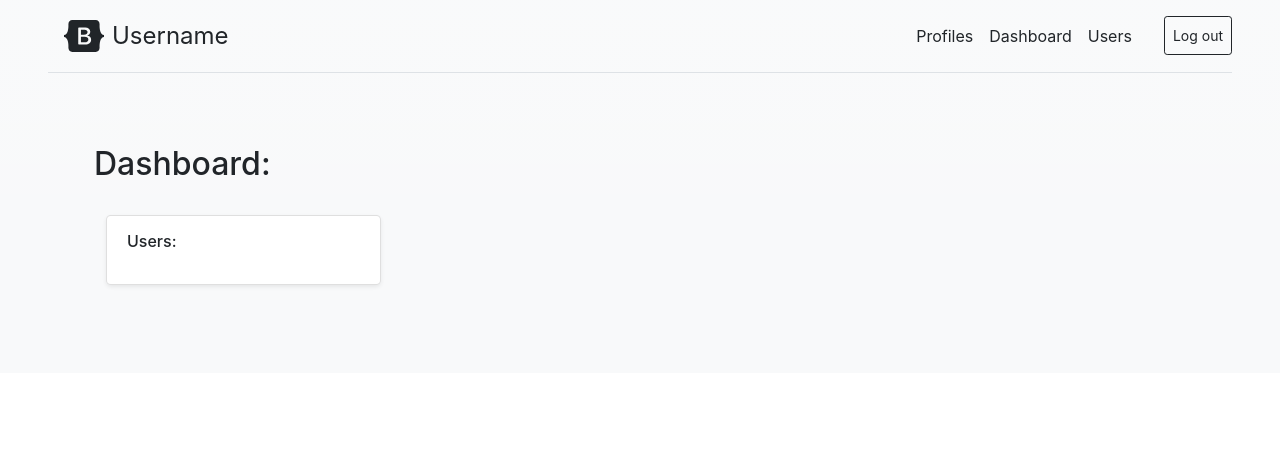
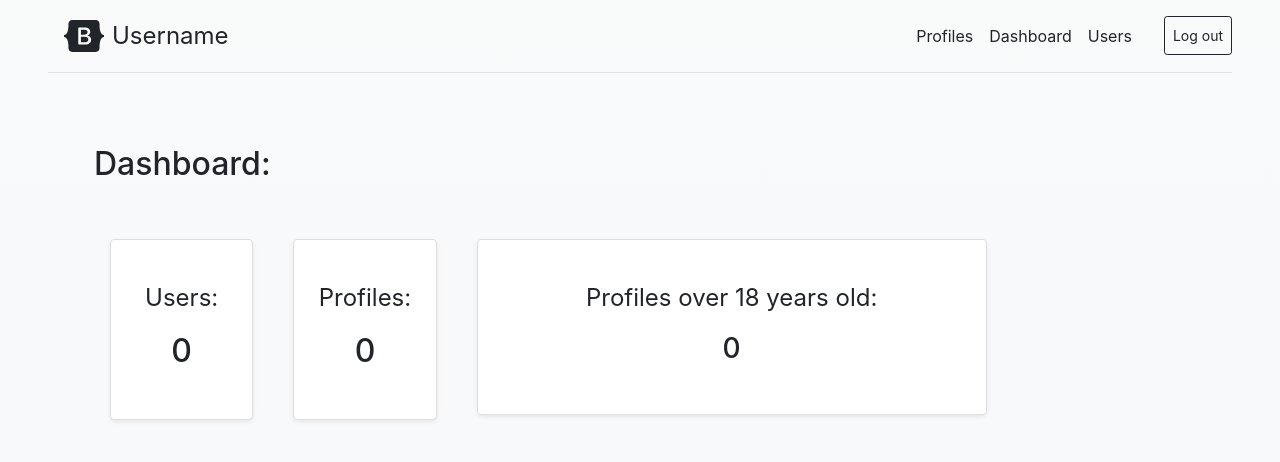
Before and after one commit to Iverick/profiles-frontend, a React (Create React App) app: page / in a window 1280 px wide. Shown: the top 462 px of the page. Built offline with nearby package versions, Linux system fonts and the light colour scheme; no server answers.

Commit message:
Added Router and improved Dashboard.

```diff
--- a/src/App.js
+++ b/src/App.js
@@ -1,7 +1,7 @@
+import { BrowserRouter } from 'react-router-dom'
 import './App.css'
+import MainRouter from './MainRouter'
 import Navbar from './components/Navbar'
-import Dashboard from './components/dashboard/Dashboard'
-import Users from './components/users/Users'
 
 export default function App() {
   return (
@@ -11,7 +11,9 @@ export default function App() {
       </header>
 
       <div className="main container px-4 py-5">
-        <Dashboard />
+        <BrowserRouter>
+          <MainRouter />
+        </BrowserRouter>
       </div>
     </div>
   );
--- /dev/null
+++ b/src/MainRouter.js
@@ -0,0 +1,17 @@
+import React from 'react'
+import { Route, Routes } from 'react-router-dom'
+import Dashboard from './components/dashboard/Dashboard'
+import Users from './components/users/Users'
+
+const MainRouter = () => {
+  return (
+    <div>
+      <Routes>
+        <Route exact path="/" element={ <Dashboard /> } />
+        <Route path="/users" element= { <Users /> } />
+      </Routes>
+    </div>
+  )
+}
+
+export default MainRouter
--- a/src/components/Navbar.js
+++ b/src/components/Navbar.js
@@ -10,8 +10,8 @@ function Navbar() {
 
       <nav className="d-inline-flex mt-2 mt-md-0 ms-md-auto">
         <a className="me-3 py-2 text-dark text-decoration-none" href="#">Profiles</a>
-        <a className="me-3 py-2 text-dark text-decoration-none" href="#">Dashboard</a>
-        <a className="me-3 py-2 text-dark text-decoration-none" href="#">Users</a>
+        <a className="me-3 py-2 text-dark text-decoration-none" href="/">Dashboard</a>
+        <a className="me-3 py-2 text-dark text-decoration-none" href="/users">Users</a>
         <div>
           <button type="button" className="btn ms-3 py-2 btn-outline-dark btn-sm text-decoration-none">Log out</button>
         </div>
--- a/src/components/dashboard/Dashboard.js
+++ b/src/components/dashboard/Dashboard.js
@@ -16,7 +16,10 @@ export default function Dashboard() {
     getDashboardAPIData().then((items) => {
       if (mounted) {
         setdashboardData(items)
-        // console.log(items)
+
+        /* ToDo  remove console log after finishing component! */
+        console.log(items)
+
       }
     })
     return () => (mounted = false)
@@ -25,12 +28,33 @@ export default function Dashboard() {
   return (
     <div>
       <h2 className="pb-2">Dashboard:</h2>
+      <div className="row g-2 py-2">
+        <div className="mb-4 rounded-3 shadow-sm mx-3"></div>
+        <div className="col-2">
+          <div className="card mb-4 rounded-3 shadow-sm mx-3">
+            <div className="card-body text-center my-4">
+              <p className="fs-4">Users:</p>
+              <h2>{ dashboardData.users_count || 0 }</h2>
+            </div>
+          </div>
+        </div>
+        <div className="col-2">
+          <div className="card mb-4 rounded-3 shadow-sm mx-3">
+            <div className="card-body text-center my-4">
+              <p className="fs-4">Profiles:</p>
+              <h2>{ dashboardData.profiles_count || 0 }</h2>
+            </div>
+          </div>
+        </div>
+        <div className="col-6">
+          <div className="card mb-4 rounded-3 shadow-sm mx-3">
+            <div className="card-body text-center my-4">
+            <p className="fs-4">Profiles over 18 years old:</p>
 
-      <div className="row g-2 py-3 row-cols-4">
-        <div className="card mb-4 rounded-3 shadow-sm mx-3">
-          <div className="card-body">
-            <h6>Users:</h6>
-            <p><strong>{ dashboardData.users_count }</strong></p>
+              { /* ToDo  return a proper value for profiles_older_18 here!!!! */ }
+              <h3>{ dashboardData.profiles_count || 0 }</h3>
+
+            </div>
           </div>
         </div>
       </div>
```
